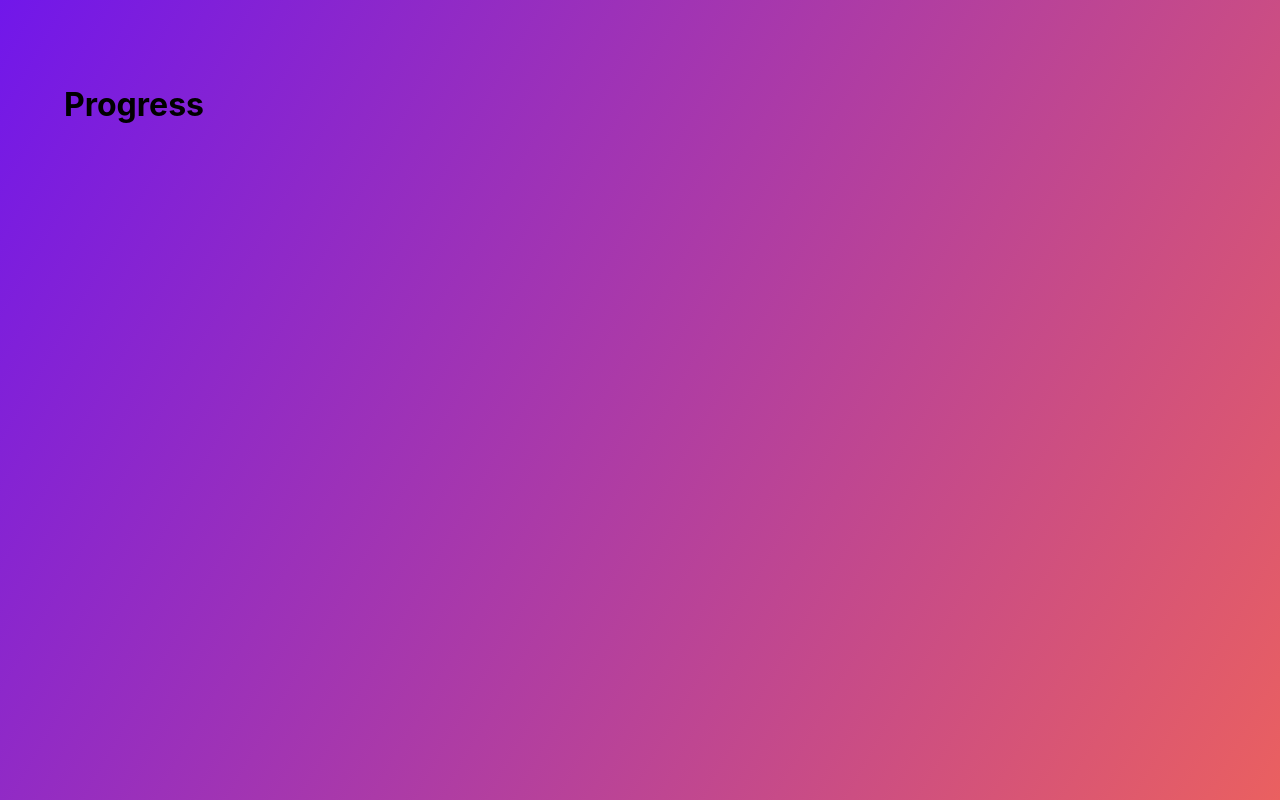
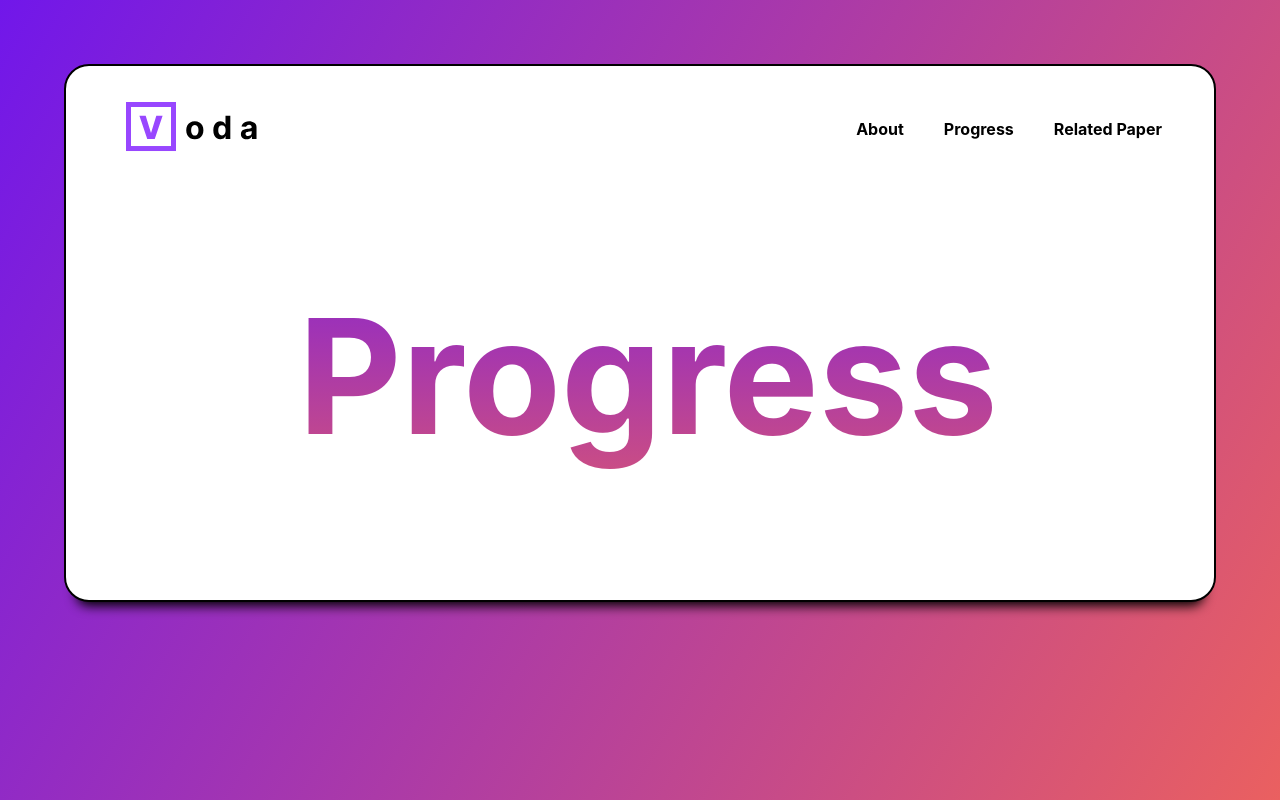
Before and after one commit to misterteri/VodaScheduler-FrontEnd, a Next.js app: page /progress in a window 1280 px wide. Built offline with nearby package versions, Linux system fonts and the light colour scheme.

Commit message:
Done: About, Progress, Related-Paper page

```diff
--- a/component/header.tsx
+++ b/component/header.tsx
@@ -8,7 +8,9 @@ export default function Header() {
     <nav>
       <ul className={styles.ul}>
         <li>
-          <Image src={logo} max-width="75" max-height="75" />
+          <Link href="/">
+            <Image src={logo} max-width="75" max-height="75" />
+          </Link>
         </li>
 
         <li
--- a/component/square.tsx
+++ b/component/square.tsx
@@ -1,3 +1,4 @@
+// .tsx file for location of square
 import React, { useState } from "react";
 import type { NextPage } from "next";
 import Header from "./header";
--- a/pages/progress.tsx
+++ b/pages/progress.tsx
@@ -1,14 +1,30 @@
 import Head from "next/head";
 import Link from "next/link";
+import styles from "../styles/Square.module.css";
+import Header from "../component/header";
+import titleStyles from "../styles/Title.module.css";
 
 export default function progress() {
   return (
     <>
       <Head>
-        <title>progress</title>
-        <link rel="icon" href="/favicon.ico" />
+        <title>progress</title> // tab title
+        <link rel="icon" href="/favicon.ico" /> // tab logo
       </Head>
-      <h1>Progress</h1>
+      <div className={styles.square}>
+        <Header />
+        <div className={titleStyles.h1}>
+          <div
+            style={{
+              display: `flex`,
+              marginLeft: `auto`,
+              marginRight: `auto`,
+            }}
+          >
+            <h1>Progress</h1>
+          </div>
+        </div>
+      </div>
     </>
   );
 }
--- a/styles/Square.module.css
+++ b/styles/Square.module.css
@@ -17,3 +17,5 @@
     padding: 10px;
   }
 }
+
+/* .css file for object properties */
```
Also changed, not shown: pages/about.tsx (+13 -3 lines), pages/related-paper.tsx (+8 -3 lines).
